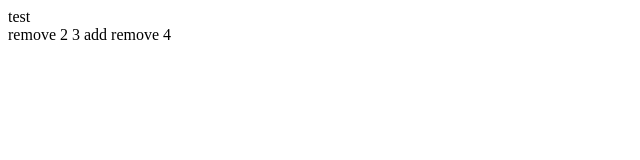
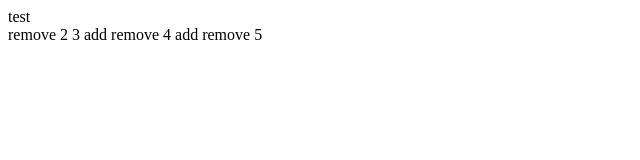
Before and after one commit to wongsakronde/firstProject, a plain HTML site: page index.html in a window 1280 px wide. Shown: the full height of the page, 0-640 px from the left. Drawn offline with Linux system fonts and the light colour scheme.

Commit message:
add remove 5

```diff
--- a/index.html
+++ b/index.html
@@ -15,6 +15,8 @@
         3
 
         add remove 4
+
+        add remove 5
     </div>
 </body>
 
```
